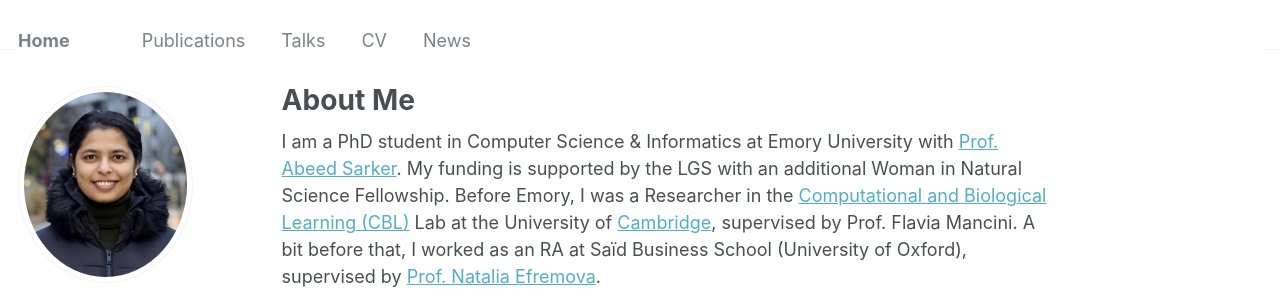
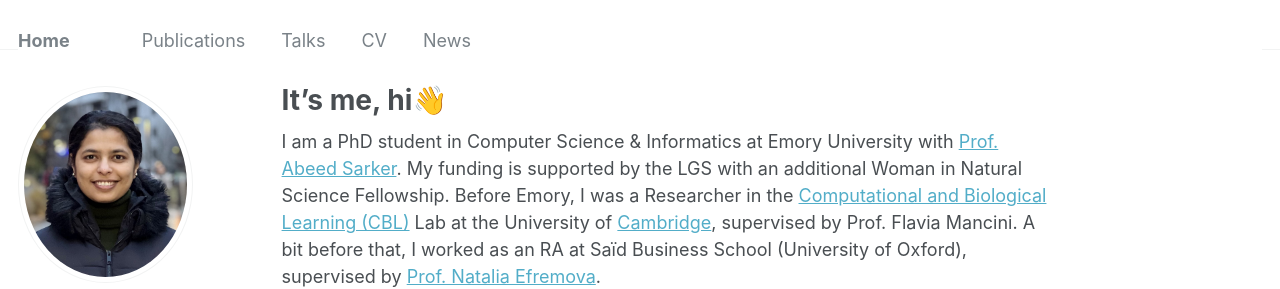
Before and after one commit to swati-rajwal/swati-rajwal.github.io, a Jekyll site: the page built from _pages/about.md, in a window 1280 px wide and 1335 px high. Shown: the top 289 px of the window. Built offline with Jekyll 4.4.1, drawn with Linux system fonts in a browser that asks for light colours; some web fonts are replaced.

Commit message:
Update about.md

```diff
--- a/_pages/about.md
+++ b/_pages/about.md
@@ -1,6 +1,6 @@
 ---
 permalink: /
-title: "About Me"
+title: "It's me, hi👋"
 author_profile: true
 redirect_from:
   - /about/
```
